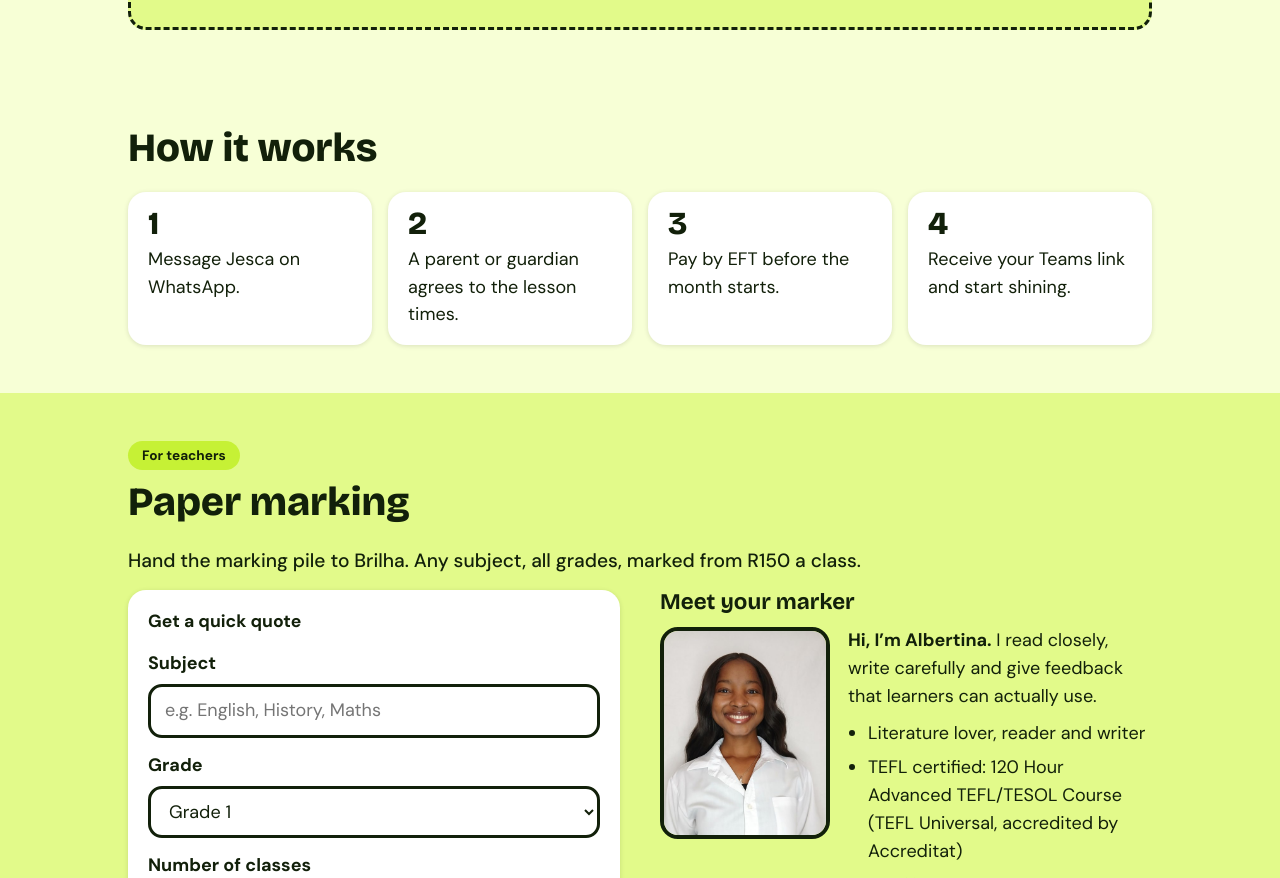
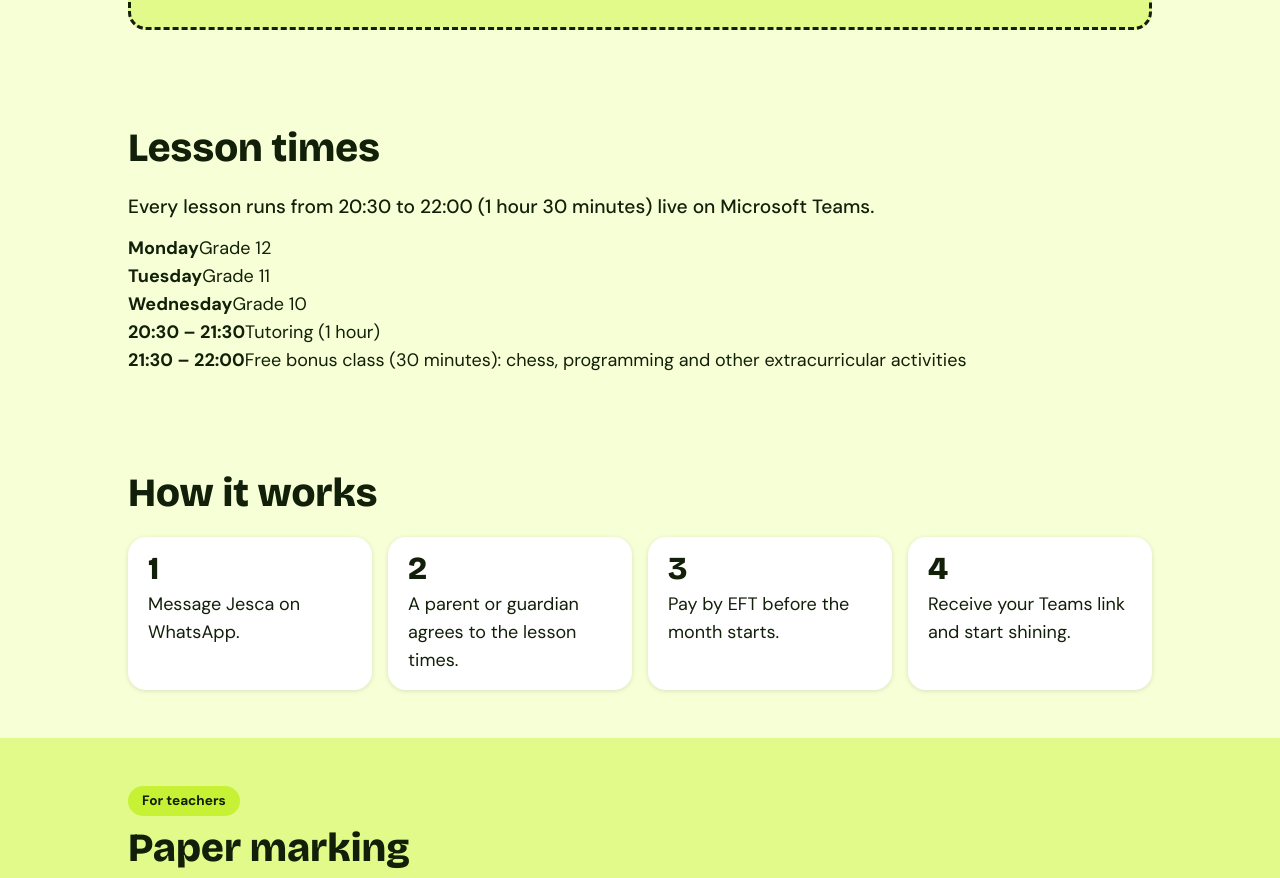
Before and after one commit to YouthJSM/Brilha.com, a plain HTML site: page index.html in a window 1280 px wide. Shown: the part 1541-2419 px from the top of the page. Drawn offline with nearby package versions, Linux system fonts and the light colour scheme.

Commit message:
Add lesson times section to index.html
Added a new section detailing lesson times and schedules.

```diff
--- a/index.html
+++ b/index.html
@@ -49,6 +49,19 @@
 </div>
 </section>
 
+ <section class="times">
+<h2>Lesson times</h2>
+<p class="sub">Every lesson runs from 20:30 to 22:00 (1 hour 30 minutes) live on Microsoft Teams.</p>
+<div class="days">
+<div class="day"><b>Monday</b><span>Grade 12</span></div>
+<div class="day"><b>Tuesday</b><span>Grade 11</span></div>
+<div class="day"><b>Wednesday</b><span>Grade 10</span></div>
+</div>
+<div class="bar">
+<div class="t"><b>20:30 – 21:30</b>Tutoring (1 hour)</div>
+<div class="b"><b>21:30 – 22:00</b>Free bonus class (30 minutes): chess, programming and other extracurricular activities</div>
+</div>
+</section>
 <section>
 <h2>How it works</h2>
 <ol class="steps">
```
